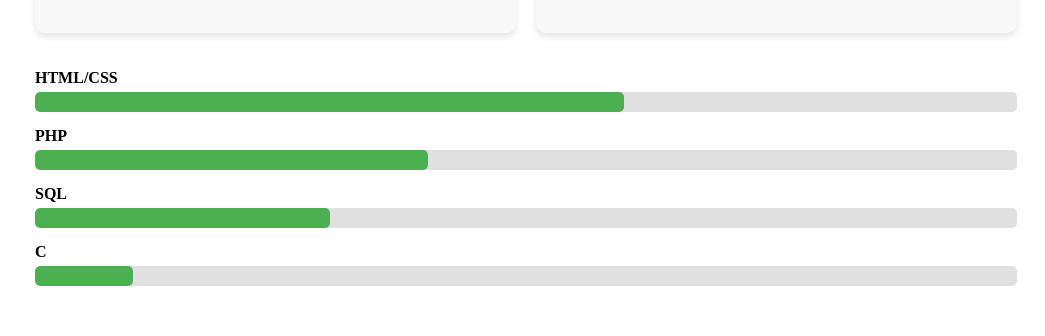
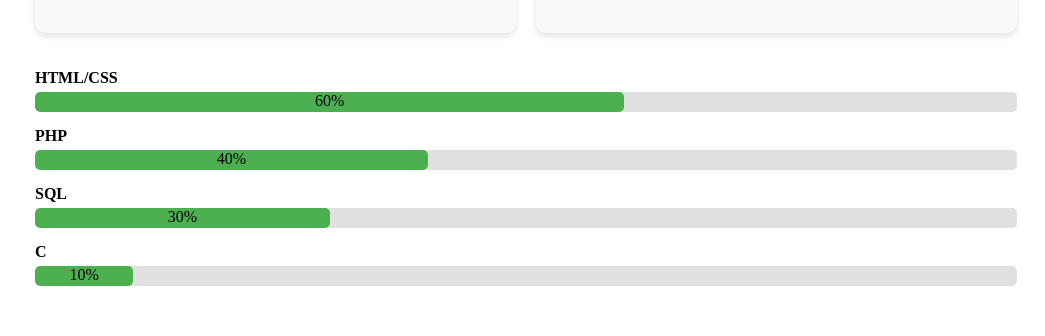
Before and after one commit to Kristof-sZn/portfolio, a plain HTML site: page index.html in a window 1280 px wide. Shown: the part 1806-2142 px from the top of the page, without its empty margins (235-1280 px from the left). Drawn offline with Linux system fonts and the light colour scheme.

Commit message:
changement

```diff
--- a/index.html
+++ b/index.html
@@ -122,25 +122,25 @@
             <div class="skill">
                 <span>HTML/CSS</span>
                 <div class="progress-bar">
-                    <div class="progress" style="width: 60%;"></div>
+                    <div class="progress" style="width: 60%;">60%</div>
                 </div>
             </div>
             <div class="skill">
                 <span>PHP</span>
                 <div class="progress-bar">
-                    <div class="progress" style="width: 40%;"></div>
+                    <div class="progress" style="width: 40%;">40%</div>
                 </div>
             </div>
             <div class="skill">
                 <span>SQL</span>
                 <div class="progress-bar">
-                    <div class="progress" style="width: 30%;"></div>
+                    <div class="progress" style="width: 30%;">30%</div>
                 </div>
             </div>
             <div class="skill">
                 <span>C</span>
                 <div class="progress-bar">
-                    <div class="progress" style="width: 10%;"></div>
+                    <div class="progress" style="width: 10%;">10%</div>
                 </div>
             </div>
             <!--Fin barre de progression-->
--- a/styles.css
+++ b/styles.css
@@ -276,6 +276,7 @@ html {
     background-color: #4CAF50; /* Couleur de la barre */
     border-radius: 5px;
     transition: width 0.3s ease; /* Animation fluide */
+    text-align: center;
 }
 /*Fin barre de progression*/
 
```
